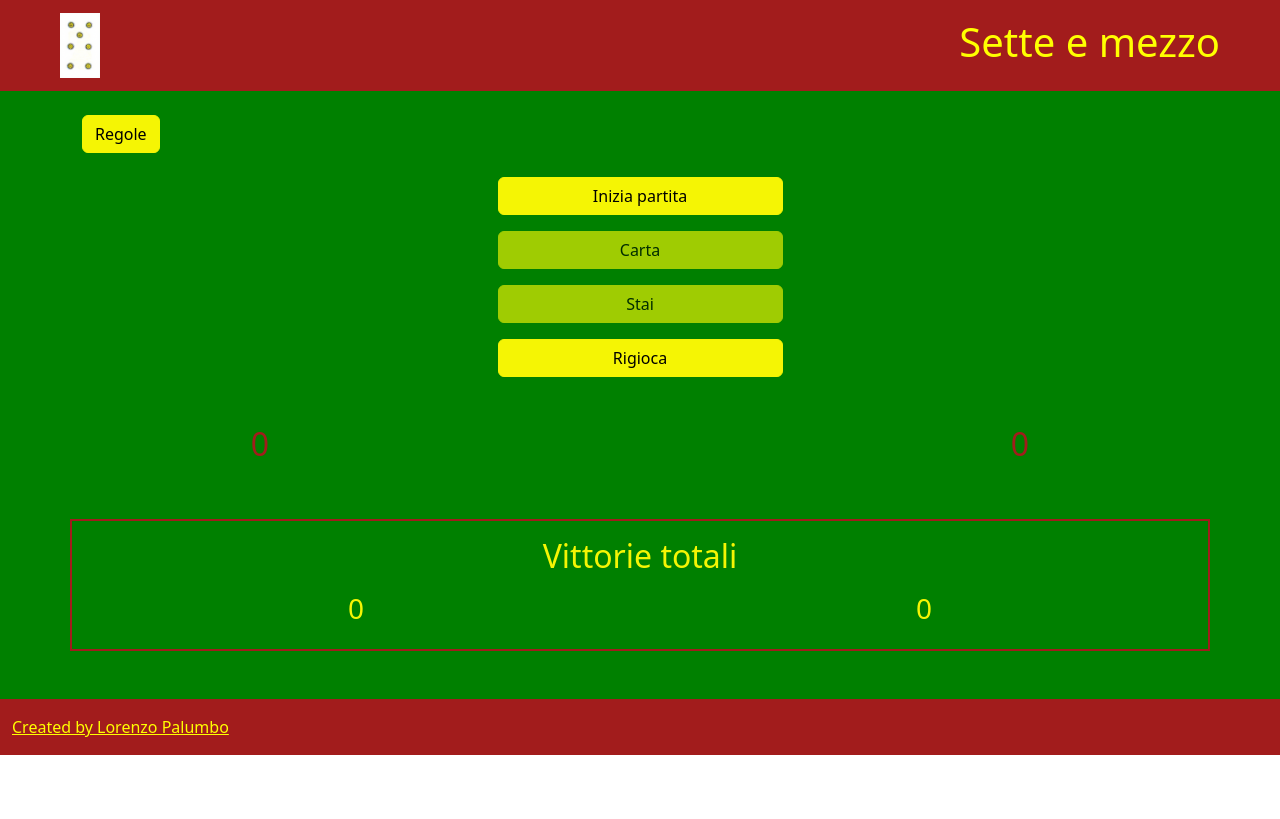
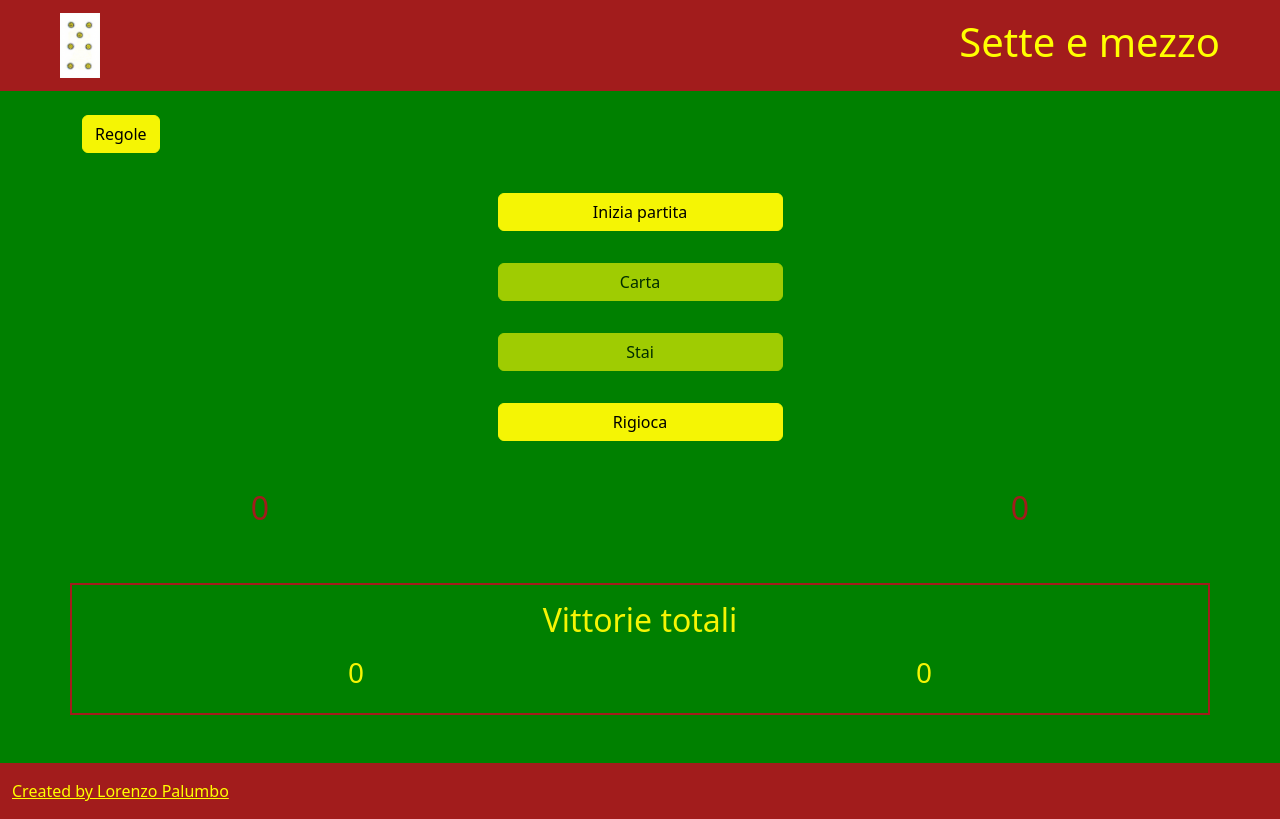
Before and after one commit to Pacho499/SetteMezzo, a React (Create React App) app: page / in a window 1280 px wide. Built offline with nearby package versions, Linux system fonts and the light colour scheme.

Commit message:
buttons fixed

```diff
--- a/src/components/DeckDrow.js
+++ b/src/components/DeckDrow.js
@@ -192,6 +192,7 @@ const DeckDrow = () => {
           <Stack className="buttons" gap={3}>
             <Row>
               <Button
+                className="mt-md-3"
                 disabled={startTheGame ? false : true}
                 variant="info"
                 onClick={startGame}
@@ -201,6 +202,7 @@ const DeckDrow = () => {
             </Row>
             <Row>
               <Button
+                className="mt-md-3"
                 disabled={gameSet ? false : true}
                 variant="info"
                 onClick={playerDraw}
@@ -210,6 +212,7 @@ const DeckDrow = () => {
             </Row>
             <Row>
               <Button
+                className="mt-md-3"
                 disabled={gameSet ? false : true}
                 variant="info"
                 onClick={() => setStop(true)}
@@ -218,7 +221,11 @@ const DeckDrow = () => {
               </Button>
             </Row>
             <Row>
-              <Button variant="info" onClick={restartTheGame}>
+              <Button
+                className="mt-md-3"
+                variant="info"
+                onClick={restartTheGame}
+              >
                 Rigioca
               </Button>
             </Row>
```
